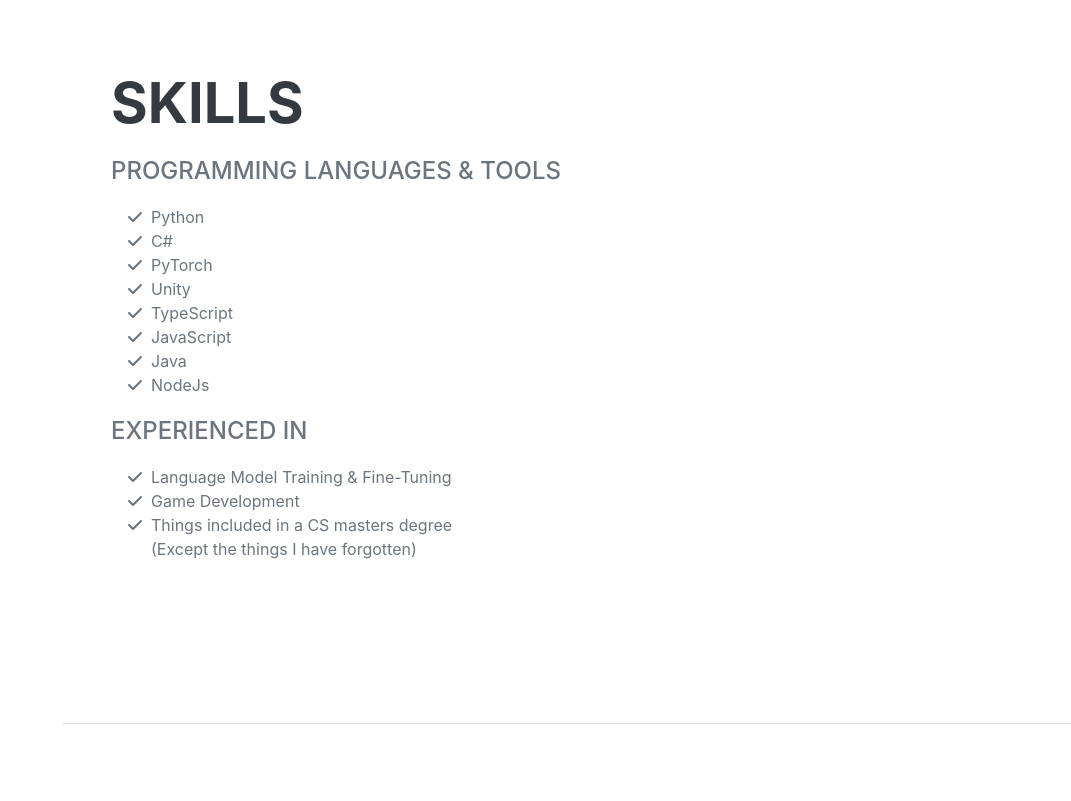
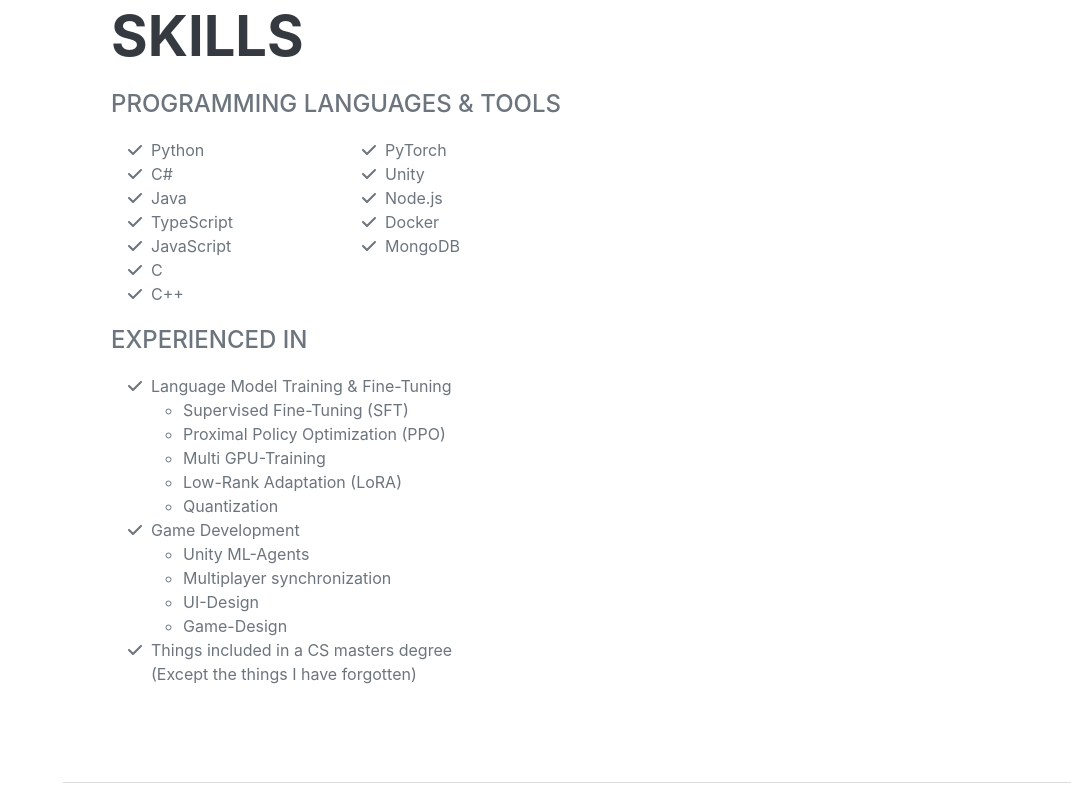
Before and after one commit to vinzentp/vinzentp.github.io, a plain HTML site: page index.html in a window 1280 px wide. Shown: the part 3183-3984 px from the top of the page, without its empty margins (209-1280 px from the left). Drawn offline with nearby package versions, Linux system fonts and the light colour scheme; a web font is replaced by a local one.

Commit message:
complete skills section, add TU madrid

```diff
--- a/index.html
+++ b/index.html
@@ -146,6 +146,13 @@
                         </div>
                         <div class="flex-shrink-0"><span class="text-primary">March 2022 - May 2024</span></div>
                     </div>
+                    <div class="d-flex flex-column flex-md-row justify-content-between  mb-5">
+                        <div class="flex-grow-1">
+                            <h3 class="mb-0">Computer Science (Master) - ERASMUS</h3>
+                            <div class="subheading mb-3">Technical University of Madrid</div>
+                        </div>
+                        <div class="flex-shrink-0"><span class="text-primary">September 2022 - February 2023</span></div>
+                    </div>
                     <div class="d-flex flex-column flex-md-row justify-content-between">
                         <div class="flex-grow-1">
                             <h3 class="mb-0">Computer Science - Bachelor of Science</h3>
@@ -177,7 +184,9 @@
                         <li class="list-inline-item"><i class="fab fa-npm"></i></li>
                     </ul>-->
                     <div class="subheading mb-3">Programming Languages & Tools</div>
-                    <ul class="fa-ul mb-3">
+                    <div class="row">
+                        <div class="col-6 col-md-4  col-lg-3">
+                            <ul class="fa-ul">
                             <li>
                                 <span class="fa-li"><i class="fas fa-check"></i></span>
                                 Python
@@ -188,11 +197,7 @@
                             </li>
                             <li>
                                 <span class="fa-li"><i class="fas fa-check"></i></span>
-                            PyTorch
-                        </li>
-                        <li>
-                            <span class="fa-li"><i class="fas fa-check"></i></span>
-                            Unity
+                                Java
                             </li>
                             <li>
                                 <span class="fa-li"><i class="fas fa-check"></i></span>
@@ -204,22 +209,61 @@
                             </li>
                             <li>
                                 <span class="fa-li"><i class="fas fa-check"></i></span>
-                            Java
+                                C
                             </li>
                             <li>
                                 <span class="fa-li"><i class="fas fa-check"></i></span>
-                            NodeJs
+                                C++
                             </li>
                         </ul>
+                        </div>
+                        <div class="col-6 col-md-4 col-lg-3">
+                            <ul class="fa-ul mb-3">
+                                <li>
+                                    <span class="fa-li"><i class="fas fa-check"></i></span>
+                                    PyTorch
+                                </li>
+                                <li>
+                                    <span class="fa-li"><i class="fas fa-check"></i></span>
+                                    Unity
+                                </li>
+                                <li>
+                                    <span class="fa-li"><i class="fas fa-check"></i></span>
+                                    Node.js
+                                </li>
+                                <li>
+                                    <span class="fa-li"><i class="fas fa-check"></i></span>
+                                    Docker
+                                </li>
+                                <li>
+                                    <span class="fa-li"><i class="fas fa-check"></i></span>
+                                    MongoDB
+                                </li>
+                            </ul>
+                        </div>
+                    </div>
                     <div class="subheading mb-3">Experienced in</div>
                     <ul class="fa-ul mb-0">
                         <li>
                             <span class="fa-li"><i class="fas fa-check"></i></span>
                             Language Model Training & Fine-Tuning
+                            <ul>
+                                <li>Supervised Fine-Tuning (SFT)</li>
+                                <li>Proximal Policy Optimization (PPO)</li>
+                                <li>Multi GPU-Training</li>
+                                <li>Low-Rank Adaptation (LoRA)</li>
+                                <li>Quantization</li>
+                            </ul>
                         </li>
                         <li>
                             <span class="fa-li"><i class="fas fa-check"></i></span>
                             Game Development
+                            <ul>
+                                <li>Unity ML-Agents</li>
+                                <li>Multiplayer synchronization</li>
+                                <li>UI-Design</li>
+                                <li>Game-Design</li>
+                            </ul>
                         </li>
                         <li>
                             <span class="fa-li"><i class="fas fa-check"></i></span>
@@ -331,7 +375,7 @@
             <!--<section class="resume-section" id="interests">
                 <div class="resume-section-content">
                     <h2 class="mb-5">Interests</h2>
-                    <p>When not on my computer you find me outside as often as I can. Preferrable playing beach volleyball but I’m up for all kinds of sport.
+                    <p>When not on my computer you find me outside as often as I can. Preferrably playing beach volleyball but I’m up for all kinds of sport.
                         Otherwise I like to read, which is my preferred occupation during winter.
                     </p>
                 </div>
```
Lines whose indentation alone changed are shown as unchanged.
